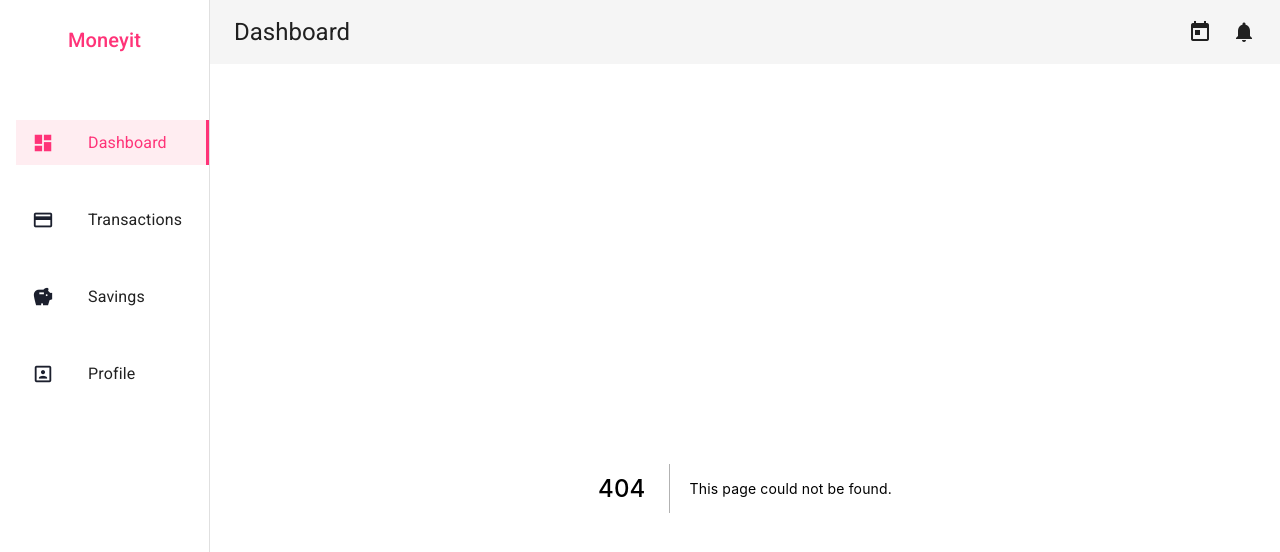
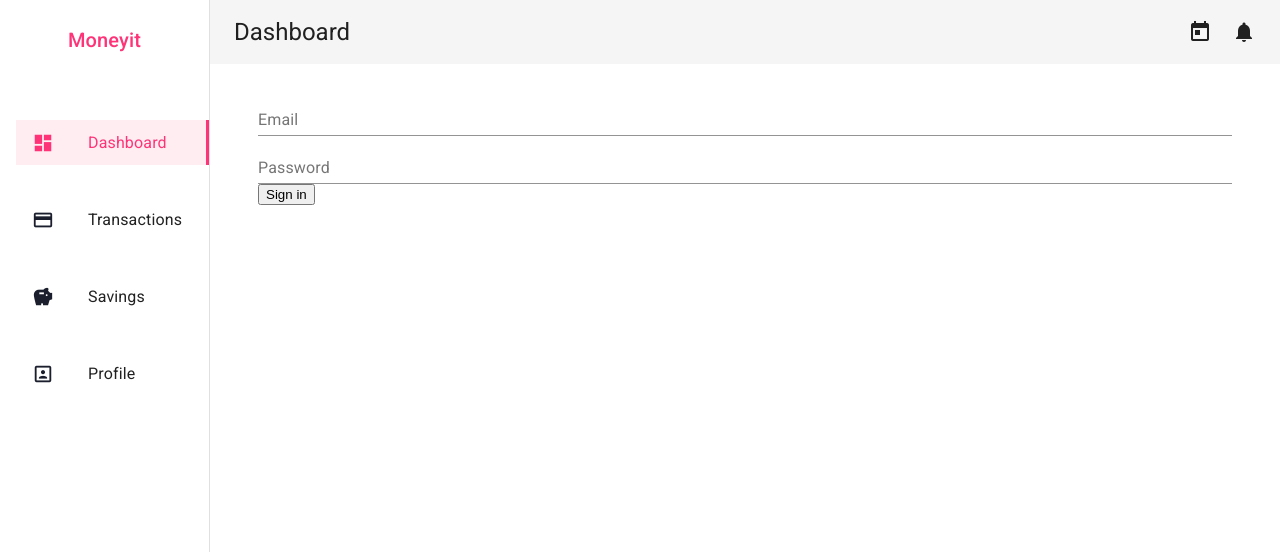
Before and after one commit to thepasterover/expenses-tracker, a Next.js app: page /signin in a window 1280 px wide. Before the commit this address had no page. Shown: the top 552 px of the page. Built offline with nearby package versions, Linux system fonts and the light colour scheme.

Commit message:
Dummy Login with next auth added

```diff
--- a/Layout/Layout.js
+++ b/Layout/Layout.js
@@ -6,6 +6,8 @@ import Container from '@material-ui/core/Container'
 import AppBar from '@components/Navigation/MyAppBar'
 import Drawer from '@components/Navigation/MyDrawer'
 import BottomDrawer from '@components/Navigation/BottomDrawer'
+
+import { signIn, signOut } from 'next-auth/client'
 
 const useStyles = makeStyles((theme) => ({
     root: {
--- a/package.json
+++ b/package.json
@@ -15,7 +15,9 @@
     "@material-ui/system": "^4.11.3",
     "axios": "^0.21.1",
     "date-fns": "^2.21.3",
+    "fs": "0.0.1-security",
     "next": "10.2.0",
+    "next-auth": "^3.23.1",
     "react": "17.0.2",
     "react-dom": "17.0.2"
   }
--- a/pages/_app.js
+++ b/pages/_app.js
@@ -5,6 +5,8 @@ import { ThemeProvider } from '@material-ui/core/styles';
 import CssBaseline from '@material-ui/core/CssBaseline';
 import theme from '../theme';
 import Layout from '../layout/Layout';
+
+import { Provider } from 'next-auth/client'
 
 export default function MyApp(props) {
   const { Component, pageProps } = props;
@@ -23,6 +25,7 @@ export default function MyApp(props) {
         <title>My page</title>
         <meta name="viewport" content="minimum-scale=1, initial-scale=1, width=device-width" />
       </Head>
+      <Provider session={pageProps.session}>
         <ThemeProvider theme={theme}>
           {/* CssBaseline kickstart an elegant, consistent, and simple baseline to build upon. */}
           <CssBaseline />
@@ -30,6 +33,7 @@ export default function MyApp(props) {
             <Component {...pageProps} />
           </Layout>
         </ThemeProvider>
+      </Provider>
     </React.Fragment>
   );
 }
--- /dev/null
+++ b/pages/signin.js
@@ -0,0 +1,28 @@
+import React from 'react'
+import {  signIn } from 'next-auth/client'
+import { Box, TextField } from '@material-ui/core'
+
+
+
+const signin = () => {
+    return (
+      <>
+        <Box>
+            <TextField
+            label="Email"
+            fullWidth
+            color="primary"
+            />
+            <TextField
+            label="Password"
+            fullWidth
+            color="primary"
+            />
+            <button onClick={() => signIn('credentials', {user: 'hello'})}>Sign in</button>
+        </Box>
+      </>
+    )
+}
+
+
+export default signin
```
Also changed, not shown: pages/api/auth/[...nextauth].js (added, +23 -0 lines), pages/transactions.js (+15 -1 lines), 2 other files (tests, documents, lock files or other folders). Lines whose indentation alone changed are shown as unchanged.
